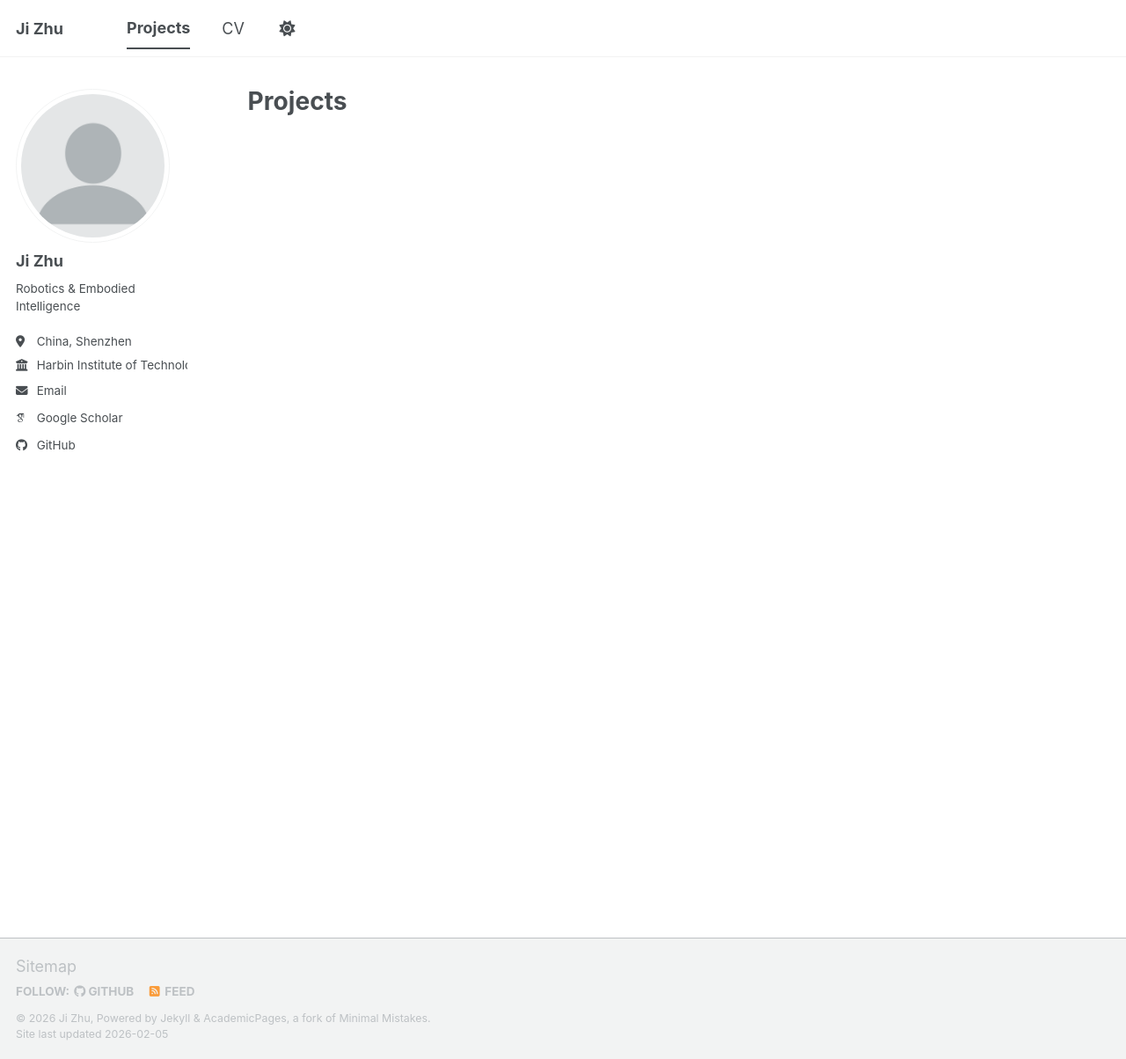
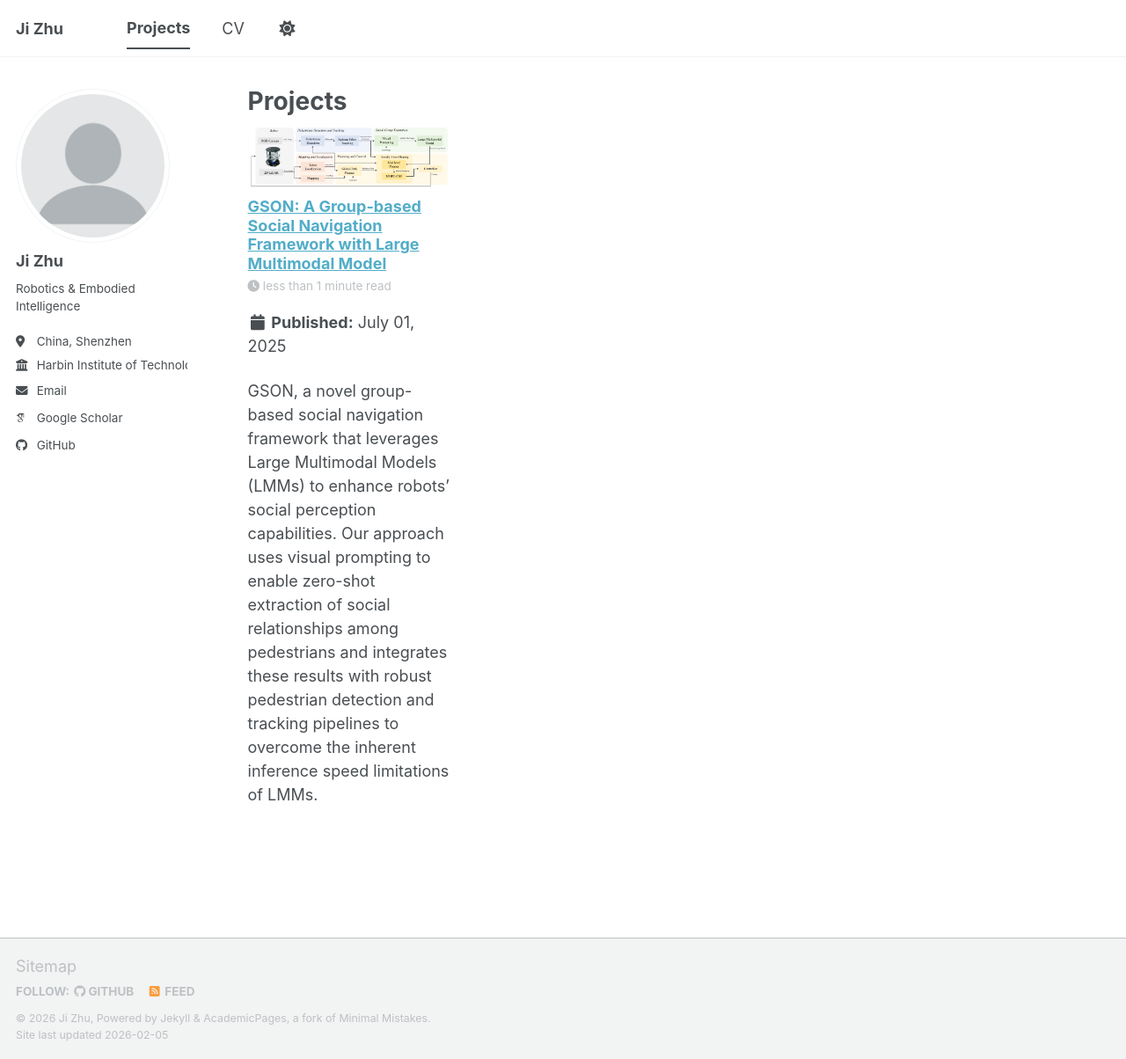
Before and after one commit to qitanda/qitanda.cn, a Jekyll site: the page built from _pages/year-archive.html, in a window 1280 px wide and 1204 px high. Shown: the whole window at 88% size. Built offline with Jekyll 4.4.1, drawn with Linux system fonts in a browser that asks for light colours; some web fonts are replaced; a script bundle is joined from its source files by our own code; library files that are not in the unit come from our copies.

Commit message:
add GSON1

```diff
--- a/_pages/year-archive.html
+++ b/_pages/year-archive.html
@@ -9,7 +9,7 @@ redirect_from:
 
 {% include base_path %}
 <div class="grid__wrapper">
-  {% for post in site.posts %}
+  {% for post in site.posts reversed %}
     {% include archive-single.html type="grid" %}
   {% endfor %}
 </div>
--- a/_posts/GSON.md
+++ b/_posts/2025-07-01-gson.md
@@ -1,7 +1,7 @@
 ---
 title: 'GSON: A Group-based Social Navigation Framework with Large Multimodal Model'
-date: 2025-07
-permalink: /projects/GSON
+date: 2025-07-01
+permalink: /projects/GSON/
 tags:
   - Social Navigation
   - Multimodal Large Language Model
```
